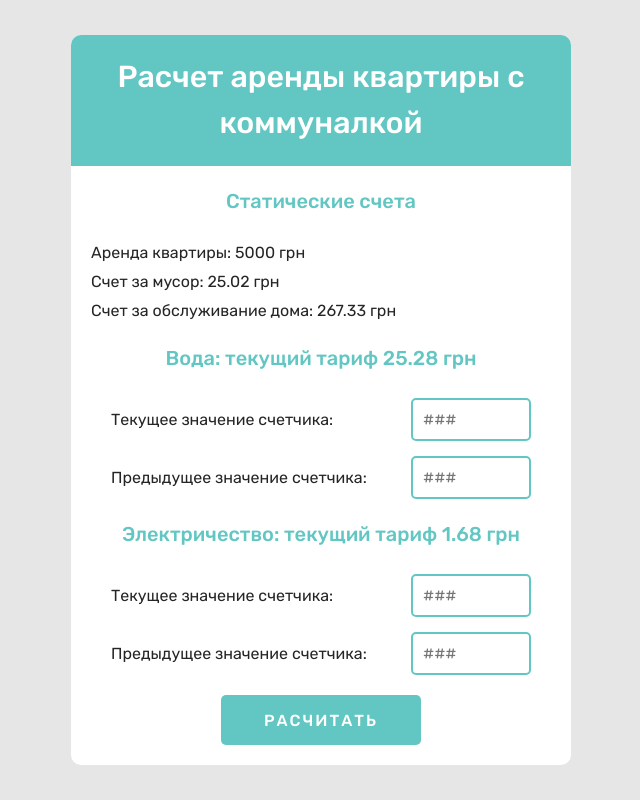
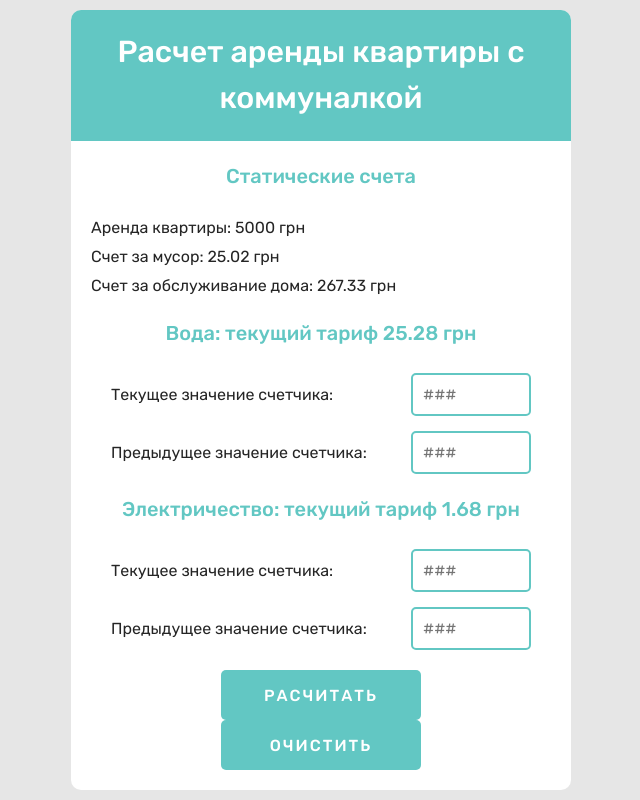
Before and after one commit to YevheniiaIvanova/utility-bills, a React (Create React App) app: page / in a window 1280 px wide. Shown: the whole page, without its empty margins (319-959 px from the left). Built offline with nearby package versions, Linux system fonts and the light colour scheme.

Commit message:
fixed style bug and added clear button

```diff
--- a/src/App.css
+++ b/src/App.css
@@ -1,8 +1,11 @@
 @import url('https://fonts.googleapis.com/css2?family=Rubik:wght@300;400;500&display=swap');
 
 .app {
+  min-height: 100%;
+  display: flex;
+  flex-direction: column;
+  overflow: hidden;
   font-family: 'Rubik', 'Arial', sans-serif;
-  height: 100vh;
 }
 
 input {
--- a/src/components/CalculatorBills/CalculatorBills.css
+++ b/src/components/CalculatorBills/CalculatorBills.css
@@ -11,13 +11,13 @@
   text-align: center;
 }
 .calculator-bills {
-  height: 100%;
   display: flex;
+  flex: 1 0 auto;
   justify-content: center;
   align-items: center;
   background-color: var(--second-color, #e6e6e6);
   line-height: 1.5;
-  color: var(--dark-color, #252525)
+  color: var(--dark-color, #252525);
 }
 
 .calculator-bills__container {
--- a/src/components/CalculatorBills/CalculatorBills.js
+++ b/src/components/CalculatorBills/CalculatorBills.js
@@ -68,6 +68,15 @@ const CalculatorBills = () => {
     }
   }
 
+  //TODO: CHECK how correctly update state in Hooks
+  const clearAllValues = () => {
+    setPreviousWaterValue('');
+    setCurrentWaterValue('');
+    setPreviousElectricityValue('');
+    setCurrentElectricityValue('');
+    setTotalCost('');
+  }
+
 
   return (
     <div className="calculator-bills">
@@ -106,8 +115,10 @@ const CalculatorBills = () => {
           </div>
             {/*TODO: Более подробный вывод, чтобы было понятно как посчитано?*/ }
             {totalCost && <div className="calculator-bills__total-cost title"> Итоговая цена: {totalCost}</div>}
-          {/*TODO: Добавить кнопку очистки полей */ }
-          <input type="submit" className={ styles.button } value="Расчитать"/>
+            <div className="controls">
+              <input type="submit" className={ styles.button } value="Расчитать"/>
+              <button type="button" className={ styles.button } onClick={clearAllValues}>Очистить</button>
+            </div>
         </form>
       </div>
         {isCloseAlert && <Alert message='Пожалуйста, заполните все поля значениями!' title='Warning' icon='&#9888;' onClick={closeAlertHandler}/>}
--- a/src/index.css
+++ b/src/index.css
@@ -111,6 +111,10 @@ menu,
 nav,
 section {
   display: block;
+}
+
+html, body, #root {
+  height: 100%;
 }
 
 body {
```
Also changed, not shown: 1 other file (tests, documents, lock files or other folders).
